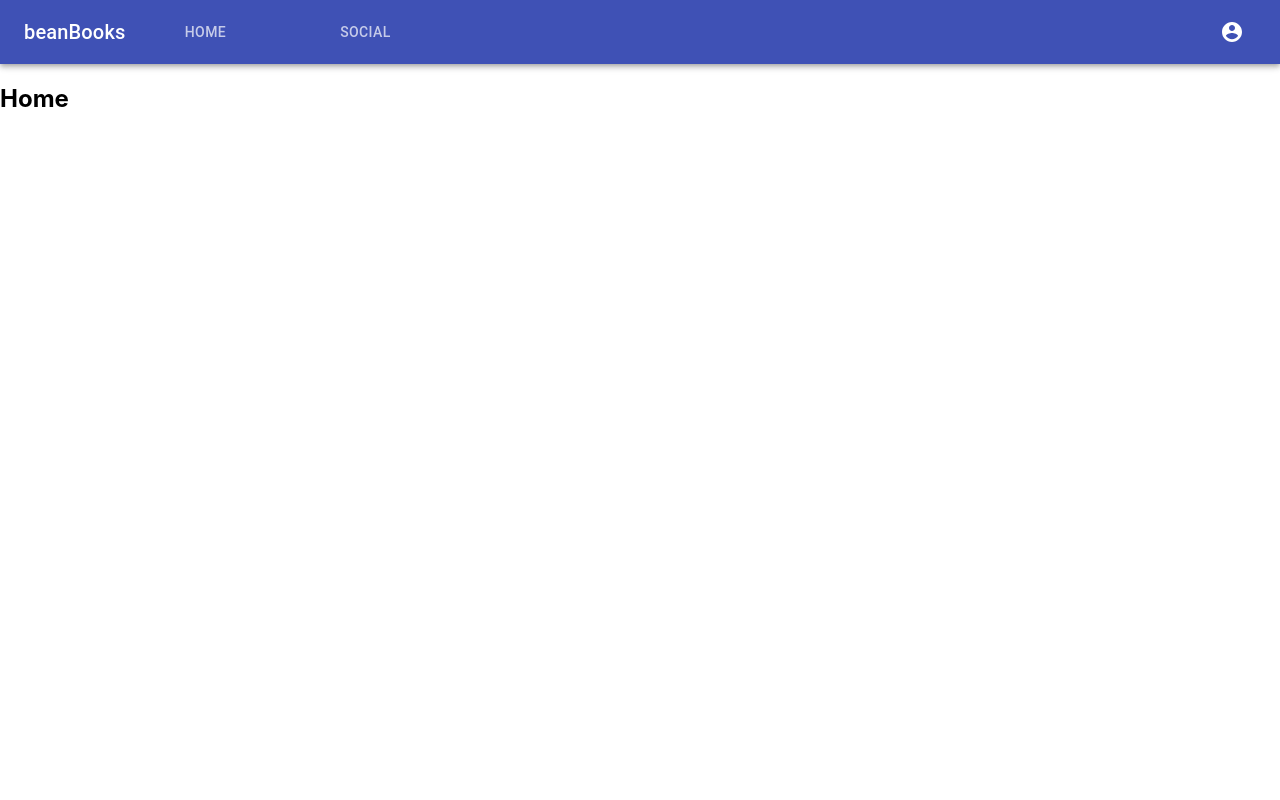
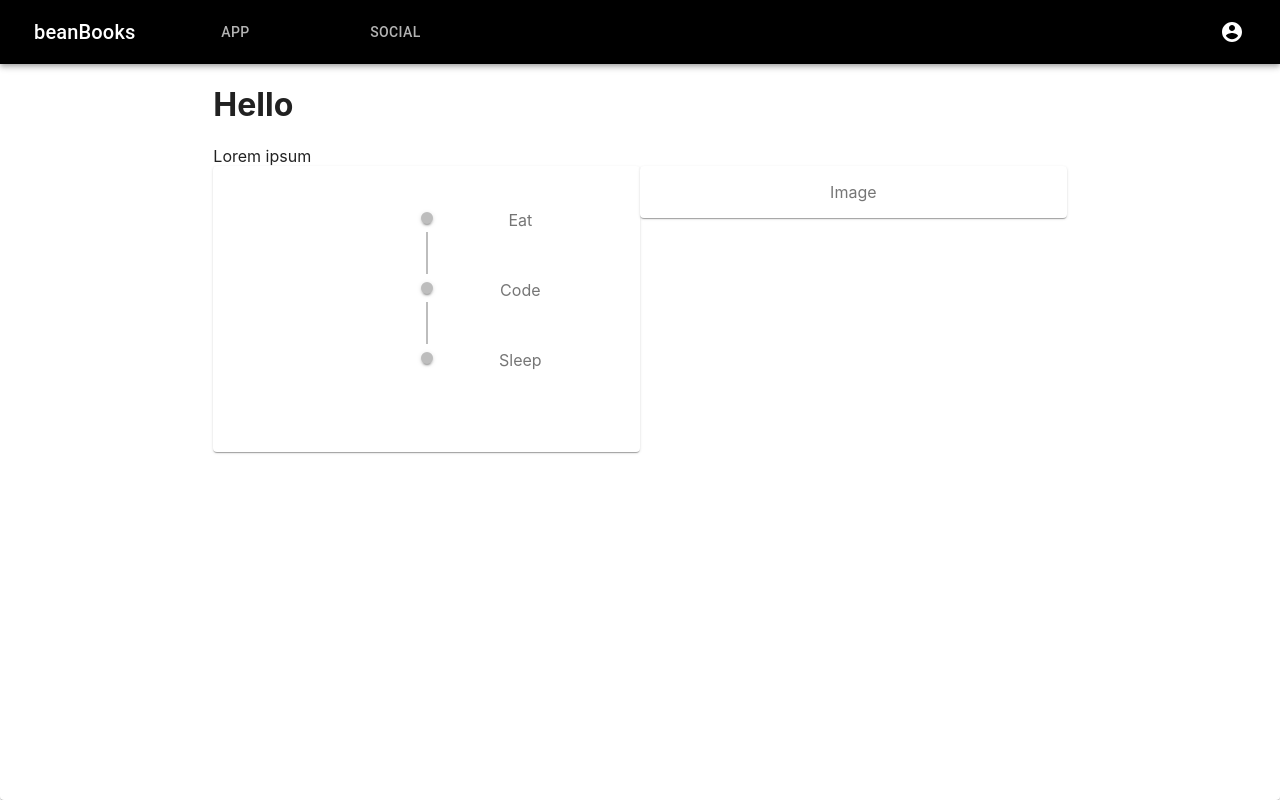
Before and after one commit to jodi-dev/beanbooks, a React (Create React App) app: page / in a window 1280 px wide. Built offline with nearby package versions, Linux system fonts and the light colour scheme.

Commit message:
homepage layout

```diff
--- a/package.json
+++ b/package.json
@@ -5,6 +5,8 @@
   "dependencies": {
     "@material-ui/core": "^4.11.4",
     "@material-ui/icons": "^4.11.2",
+    "@material-ui/lab": "*",
+    "@material-ui/styles": "^4.11.4",
     "@testing-library/jest-dom": "^5.11.4",
     "@testing-library/react": "^11.1.0",
     "@testing-library/user-event": "^12.1.10",
--- a/src/App.js
+++ b/src/App.js
@@ -1,4 +1,5 @@
 import './App.css';
+import React, {useRef, useEffect, useState, Fragment} from "react";
 import MenuAppBar from './components/MenuAppBar.js';
 import {
   BrowserRouter as Router,
@@ -6,10 +7,19 @@ import {
   Route,
   Link
 } from "react-router-dom";
-
+import Home from './pages/Home.js';
+import Social from './pages/Social.js';
+import MainApp from './pages/MainApp.js';
+import Paper from '@material-ui/core/Paper';
+import { makeStyles, ThemeProvider, createMuiTheme } from '@material-ui/core/styles';
+import { Grid } from '@material-ui/core';
 
 function App() {
   return (
+    <ThemeProvider>
+      <Paper style={{ height:"100vh" }}>
+      <Grid container direction="column">
+          <Grid item>
             <Router>
               <MenuAppBar />
               <div>
@@ -17,19 +27,16 @@ function App() {
                     renders the first one that matches the current URL. */}
                 <Switch>
                   <Route path="/" exact component={Home} />
+                  <Route path="/mainapp" exact component={MainApp} />
                   <Route path="/social" exact component={Social} />
                 </Switch>
               </div>
             </Router>
+          </Grid>
+      </Grid>
+      </Paper>
+    </ThemeProvider>
   );
 }
 
-function Home() {
-  return <h2>Home</h2>;
-}
-
-function Social() {
-  return <h2>Social</h2>;
-}
-
 export default App;
--- a/src/components/MenuAppBar.js
+++ b/src/components/MenuAppBar.js
@@ -22,6 +22,10 @@ const useStyles = makeStyles((theme) => ({
   menuButton: {
     marginRight: theme.spacing(2),
   },
+  title: {
+    marginLeft: 10,
+    marginRight: 20,
+  }
 }));
 
 export default function ButtonAppBar() {
@@ -39,7 +43,7 @@ export default function ButtonAppBar() {
 
   return (
     <div className={classes.root}>
-      <AppBar position="static">
+      <AppBar position="static" style={{ background: '#000000' }}>
         <Toolbar>
           <Box flexGrow={1}>
             <Box display="flex" flexWrap="nowrap" alignItems="center">
@@ -47,7 +51,7 @@ export default function ButtonAppBar() {
                       beanBooks
               </Typography>
               <Tabs className={classes.tabs}>
-                  <Tab label="Home" component={Link} to="/" />
+                  <Tab label="App" component={Link} to="/mainapp" />
                   <Tab label="Social" component={Link} to="/social" />
               </Tabs>
             </Box>
--- /dev/null
+++ b/src/pages/Home.js
@@ -0,0 +1,70 @@
+import React from 'react';
+import { Grid } from '@material-ui/core';
+import Paper from '@material-ui/core/Paper';
+import Timeline from '@material-ui/lab/Timeline';
+import TimelineItem from '@material-ui/lab/TimelineItem';
+import TimelineSeparator from '@material-ui/lab/TimelineSeparator';
+import TimelineConnector from '@material-ui/lab/TimelineConnector';
+import TimelineContent from '@material-ui/lab/TimelineContent';
+import TimelineDot from '@material-ui/lab/TimelineDot';
+import { makeStyles } from '@material-ui/core/styles';
+
+const useStyles = makeStyles((theme) => ({
+    root: {
+      flexGrow: 1,
+    },
+    paper: {
+      padding: theme.spacing(2),
+      textAlign: 'center',
+      color: theme.palette.text.secondary,
+    },
+  }));
+
+function Home() {
+    const classes = useStyles();
+    return (
+        <Grid item container>
+            <Grid item xs />
+                <Grid item container direction="row" justify="center" alignItems="center">
+                    <Grid item sm={8} xs={12}>
+                        <h1>Hello</h1>
+                        <body>Lorem ipsum</body>
+                        <Grid container>
+                            <Grid item md={6} xs={12}>
+                            <Paper className={classes.paper}>
+                                <Timeline>
+                                    <TimelineItem>
+                                        <TimelineSeparator>
+                                        <TimelineDot />
+                                        <TimelineConnector />
+                                        </TimelineSeparator>
+                                        <TimelineContent>Eat</TimelineContent>
+                                    </TimelineItem>
+                                    <TimelineItem>
+                                        <TimelineSeparator>
+                                        <TimelineDot />
+                                        <TimelineConnector />
+                                        </TimelineSeparator>
+                                        <TimelineContent>Code</TimelineContent>
+                                    </TimelineItem>
+                                    <TimelineItem>
+                                        <TimelineSeparator>
+                                        <TimelineDot />
+                                        </TimelineSeparator>
+                                        <TimelineContent>Sleep</TimelineContent>
+                                    </TimelineItem>
+                                </Timeline>
+                            </Paper>
+                            </Grid>
+                            <Grid item md={6} xs={12}>
+                            <Paper className={classes.paper}>Image</Paper>
+                            </Grid>
+                        </Grid>
+                    </Grid>
+                </Grid>
+            <Grid item xs />
+        </Grid>
+    );
+}
+
+export default Home;
--- /dev/null
+++ b/src/pages/MainApp.js
@@ -0,0 +1,17 @@
+import { Grid } from '@material-ui/core';
+
+function MainApp() {
+    return (
+        <Grid item container>
+            <Grid item xs />
+                <Grid item container direction="row" justify="center" alignItems="center">
+                    <Grid item sm={8} xs={12}>
+                        <h2>Main App</h2>
+                    </Grid>
+                </Grid>
+            <Grid item xs />
+        </Grid>
+    );
+}
+
+export default MainApp;
--- /dev/null
+++ b/src/pages/Social.js
@@ -0,0 +1,17 @@
+import { Grid } from '@material-ui/core';
+
+function Social() {
+    return (
+        <Grid item container>
+            <Grid item xs />
+                <Grid item container direction="row" justify="center" alignItems="center">
+                    <Grid item sm={8} xs={12}>
+                        <h2>Social</h2>
+                    </Grid>
+                </Grid>
+            <Grid item xs />
+        </Grid>
+    );
+}
+
+export default Social;
```
Also changed, not shown: pages/Home.js (deleted), pages/Social.js (deleted), 1 other file (tests, documents, lock files or other folders). Lines whose indentation alone changed are shown as unchanged.
